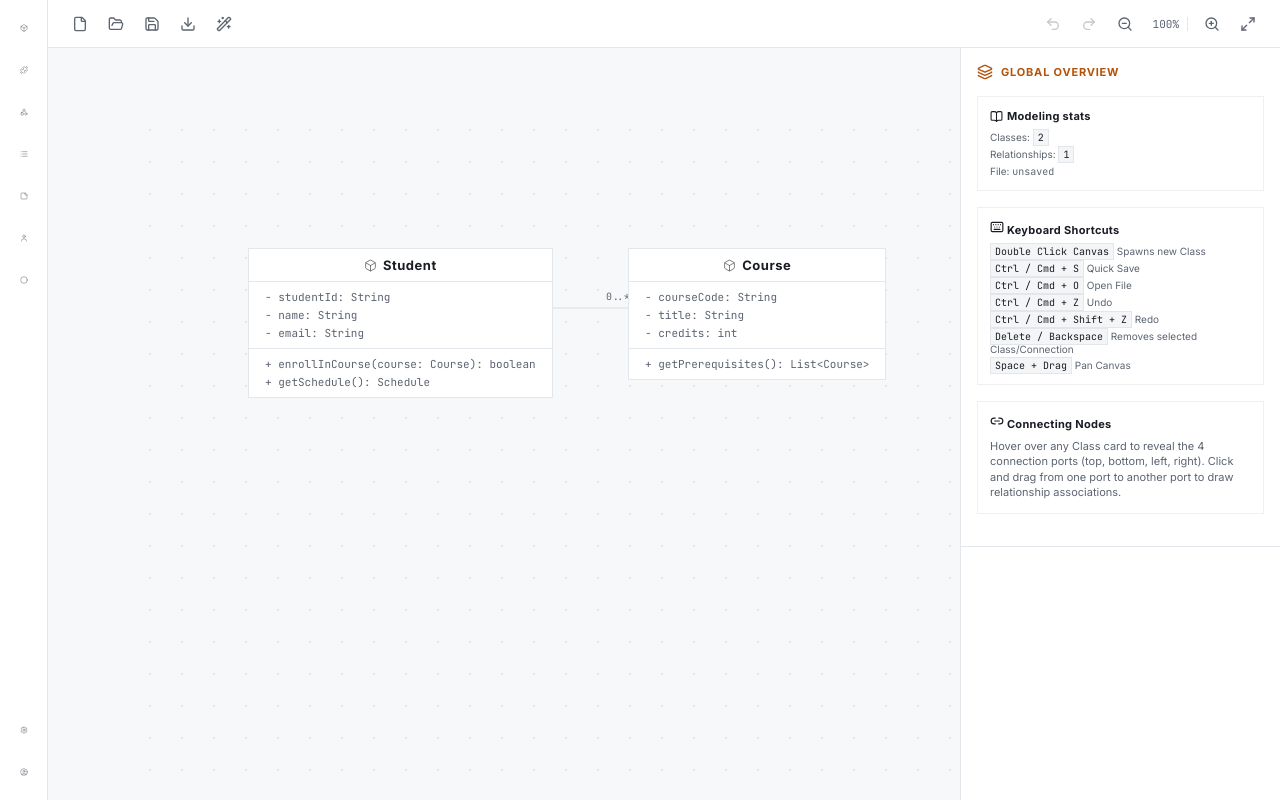
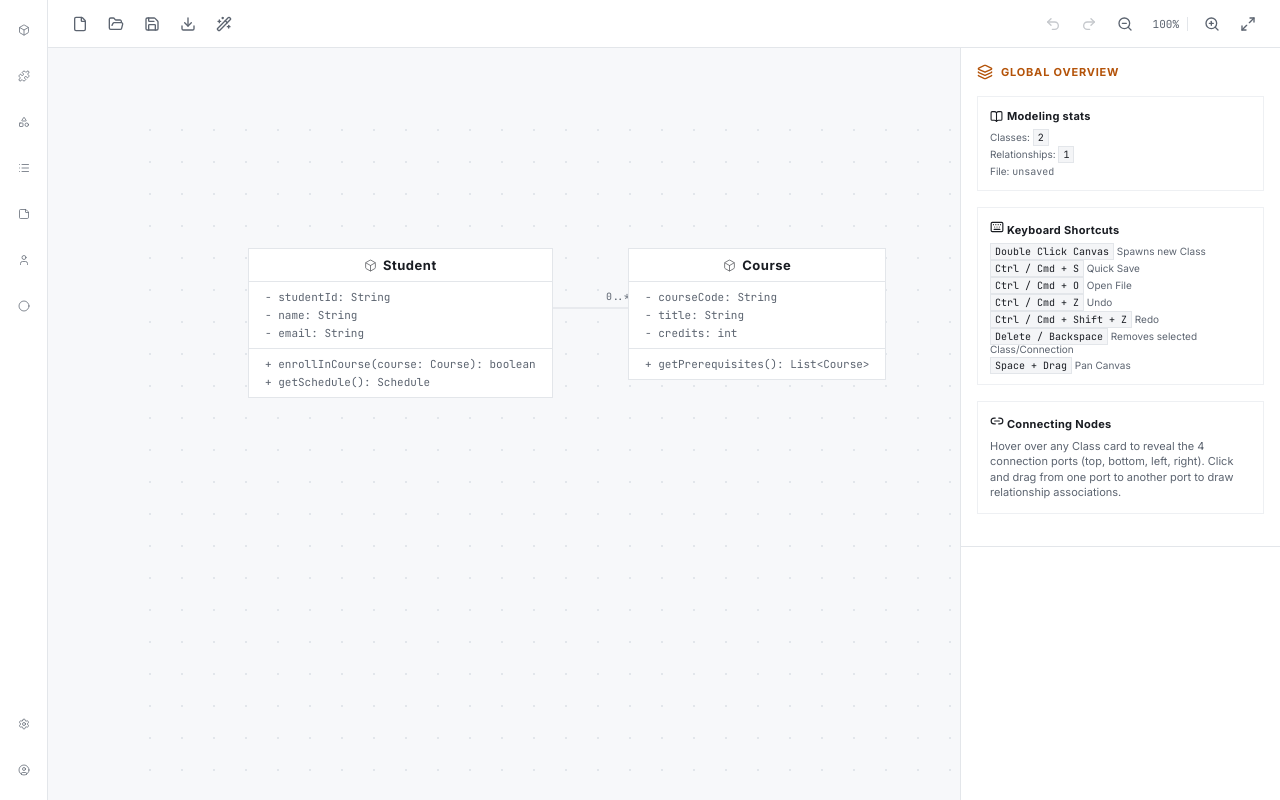
Before and after one commit to tflux2011/silver-gravity, a React (Vite) app: page / in a window 1280 px wide. Built offline with nearby package versions, Linux system fonts and the light colour scheme.

Commit message:
Increase activity bar icon size to 28px

```diff
--- a/src/App.css
+++ b/src/App.css
@@ -31,8 +31,8 @@
 }
 
 .activity-btn {
-  width: 40px;
-  height: 40px;
+  width: 44px;
+  height: 44px;
   display: flex !important;
   align-items: center;
   justify-content: center;
--- a/src/App.jsx
+++ b/src/App.jsx
@@ -606,17 +606,17 @@ export default function App() {
                 title={`Add ${def.label}`}
                 aria-label={`Add ${def.label}`}
               >
-                <Icon size={24} strokeWidth={1.5} />
+                <Icon size={28} strokeWidth={1.5} />
               </button>
             );
           })}
         </div>
         <div className="activity-bar-bottom">
           <button className="activity-btn" title="Settings" aria-label="Settings">
-            <Settings size={24} strokeWidth={1.5} />
+            <Settings size={28} strokeWidth={1.5} />
           </button>
           <button className="activity-btn" title="Account" aria-label="Account">
-            <UserCircle size={24} strokeWidth={1.5} />
+            <UserCircle size={28} strokeWidth={1.5} />
           </button>
         </div>
       </nav>
```
